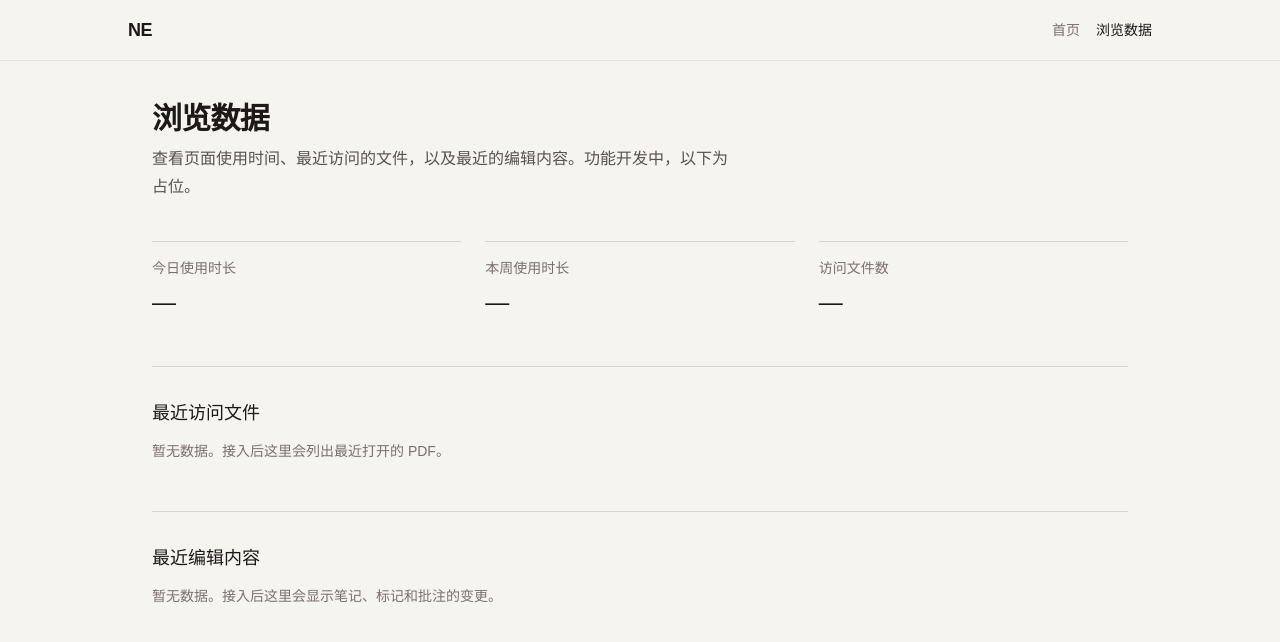
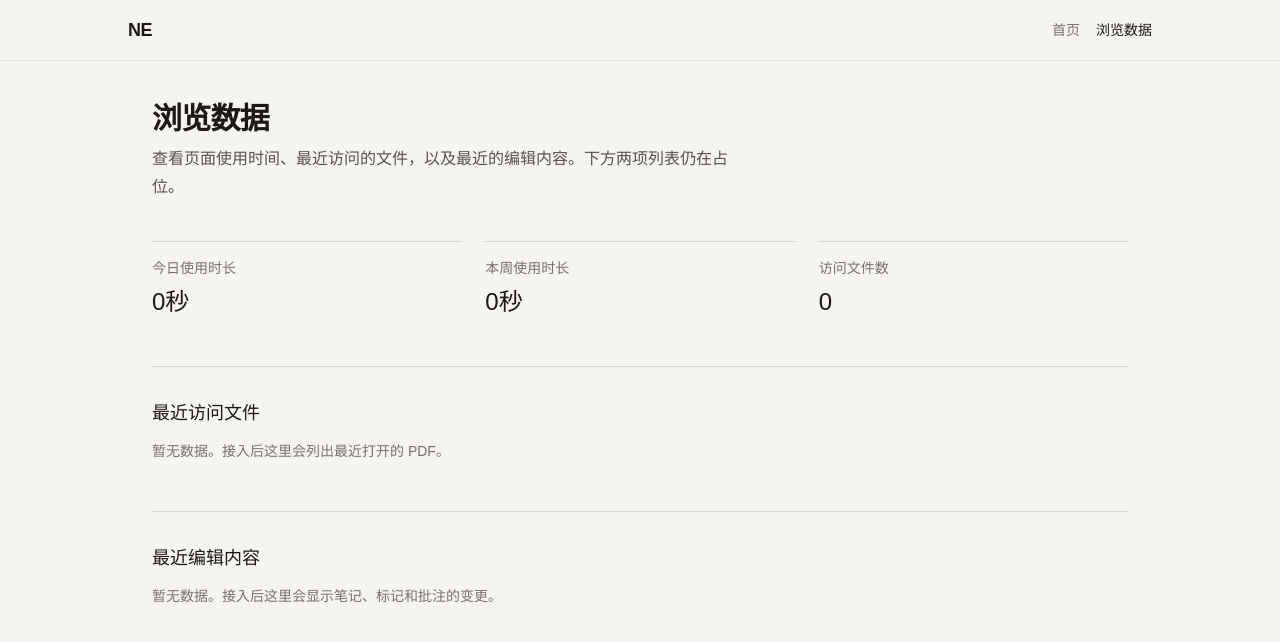
Before and after one commit to dianyu-luo/dian_english, a Next.js app: page /activity in a window 1280 px wide. Shown: the top 642 px of the page. Built offline with nearby package versions, Linux system fonts and the light colour scheme; no server answers; the database is empty.

Commit message:
访问时间实现

```diff
--- a/app/activity/page.tsx
+++ b/app/activity/page.tsx
@@ -1,11 +1,15 @@
 import Link from "next/link";
+import { formatDurationMs } from "@/lib/activity/format-duration";
+import { getActivitySummary } from "@/lib/activity/summary";
 
 export const metadata = {
   title: "浏览数据",
   description: "页面使用时间、最近访问与编辑",
 };
 
-export default function ActivityPage() {
+export default async function ActivityPage() {
+  const summary = await getActivitySummary();
+
   return (
     <div className="min-h-screen bg-[#f6f4ef] text-[#1c1917]">
       <header className="border-b border-[#e7e2d9] bg-[#faf8f4]/px-6 py-4">
@@ -24,22 +28,22 @@ export default function ActivityPage() {
         <section className="space-y-2">
           <h1 className="text-3xl font-semibold tracking-tight">浏览数据</h1>
           <p className="max-w-xl text-base leading-7 text-[#57534e]">
-            查看页面使用时间、最近访问的文件，以及最近的编辑内容。功能开发中，以下为占位。
+            查看页面使用时间、最近访问的文件，以及最近的编辑内容。下方两项列表仍在占位。
           </p>
         </section>
 
         <section className="mt-10 grid gap-6 sm:grid-cols-3">
           <div className="border-t border-[#d6d3d1] pt-4">
             <p className="text-sm text-[#78716c]">今日使用时长</p>
-            <p className="mt-2 text-2xl font-medium">—</p>
+            <p className="mt-2 text-2xl font-medium">{formatDurationMs(summary.todayMs)}</p>
           </div>
           <div className="border-t border-[#d6d3d1] pt-4">
             <p className="text-sm text-[#78716c]">本周使用时长</p>
-            <p className="mt-2 text-2xl font-medium">—</p>
+            <p className="mt-2 text-2xl font-medium">{formatDurationMs(summary.weekMs)}</p>
           </div>
           <div className="border-t border-[#d6d3d1] pt-4">
             <p className="text-sm text-[#78716c]">访问文件数</p>
-            <p className="mt-2 text-2xl font-medium">—</p>
+            <p className="mt-2 text-2xl font-medium">{summary.fileCount}</p>
           </div>
         </section>
 
--- /dev/null
+++ b/lib/activity/format-duration.ts
@@ -0,0 +1,13 @@
+/** 将毫秒格式化为中文可读时长，如 `1小时23分`、`45分钟`、`30秒` */
+export function formatDurationMs(ms: number): string {
+  const totalSec = Math.max(0, Math.floor(ms / 1000));
+  if (totalSec < 60) return `${totalSec}秒`;
+
+  const totalMin = Math.floor(totalSec / 60);
+  if (totalMin < 60) return `${totalMin}分钟`;
+
+  const hours = Math.floor(totalMin / 60);
+  const minutes = totalMin % 60;
+  if (minutes === 0) return `${hours}小时`;
+  return `${hours}小时${minutes}分`;
+}
--- /dev/null
+++ b/lib/activity/summary.ts
@@ -0,0 +1,53 @@
+import "server-only";
+
+import { count, gte, sum } from "drizzle-orm";
+import { db } from "@/lib/db";
+import { pageDwellSessions, pdfRecentReads } from "@/lib/db/schema";
+
+export type ActivitySummary = {
+  todayMs: number;
+  weekMs: number;
+  fileCount: number;
+};
+
+/** 本地时区当天 00:00:00 */
+function startOfLocalDay(d: Date): Date {
+  return new Date(d.getFullYear(), d.getMonth(), d.getDate());
+}
+
+/** 本地时区本周一 00:00:00（周一为一周起始） */
+function startOfLocalWeek(d: Date): Date {
+  const day = d.getDay(); // 0 Sun … 6 Sat
+  const mondayOffset = day === 0 ? -6 : 1 - day;
+  const monday = new Date(d.getFullYear(), d.getMonth(), d.getDate() + mondayOffset);
+  return monday;
+}
+
+function toMs(value: string | number | null | undefined): number {
+  if (value == null) return 0;
+  const n = typeof value === "number" ? value : Number(value);
+  return Number.isFinite(n) ? Math.max(0, Math.round(n)) : 0;
+}
+
+export async function getActivitySummary(now = new Date()): Promise<ActivitySummary> {
+  const todayStart = startOfLocalDay(now);
+  const weekStart = startOfLocalWeek(now);
+
+  const [[todayRow], [weekRow], [fileRow]] = await Promise.all([
+    db
+      .select({ total: sum(pageDwellSessions.durationMs) })
+      .from(pageDwellSessions)
+      .where(gte(pageDwellSessions.startedAt, todayStart)),
+    db
+      .select({ total: sum(pageDwellSessions.durationMs) })
+      .from(pageDwellSessions)
+      .where(gte(pageDwellSessions.startedAt, weekStart)),
+    db.select({ total: count() }).from(pdfRecentReads),
+  ]);
+
+  return {
+    todayMs: toMs(todayRow?.total),
+    weekMs: toMs(weekRow?.total),
+    fileCount: toMs(fileRow?.total),
+  };
+}
```
